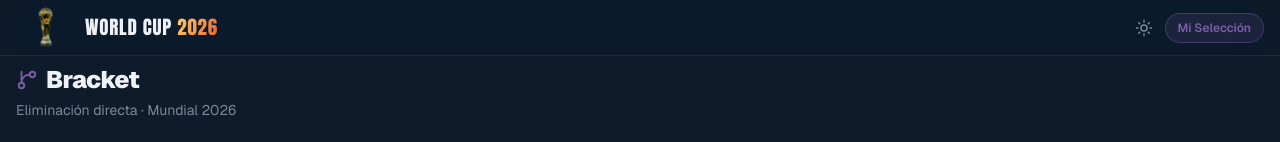
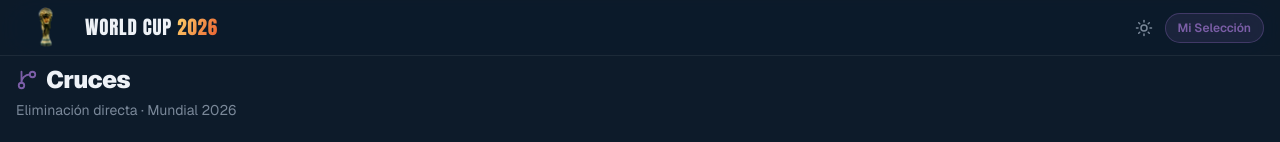
Before and after one commit to Acusosafer/Fixture2026CopaMundial, a Next.js app: page /bracket in a window 1280 px wide. Shown: the top 142 px of the page. Built offline with nearby package versions, Linux system fonts and the light colour scheme.

Commit message:
rename: Bracket → Cruces en título de página y menú Más
Co-Authored-By: Claude Sonnet 4.6 <noreply@anthropic.com>

```diff
--- a/src/app/bracket/page.tsx
+++ b/src/app/bracket/page.tsx
@@ -2,7 +2,7 @@ import { GitBranch } from 'lucide-react';
 import { BracketView } from '@/components/bracket/BracketView';
 
 export const metadata = {
-  title: 'Bracket · Mundial 2026',
+  title: 'Cruces · Mundial 2026',
 };
 
 export default function BracketPage() {
@@ -16,7 +16,7 @@ export default function BracketPage() {
             className="text-2xl font-black tracking-tight"
             style={{ color: 'var(--text)' }}
           >
-            Bracket
+            Cruces
           </h1>
         </div>
         <p className="text-sm" style={{ color: 'var(--text-dim)' }}>
--- a/src/app/mas/page.tsx
+++ b/src/app/mas/page.tsx
@@ -17,7 +17,7 @@ interface MenuCard {
 const menuItems: MenuCard[] = [
   {
     icon: GitBranch,
-    title: 'Bracket',
+    title: 'Cruces',
     description: 'Cuadro de eliminación directa del torneo',
     href: '/bracket',
     active: true,
```
